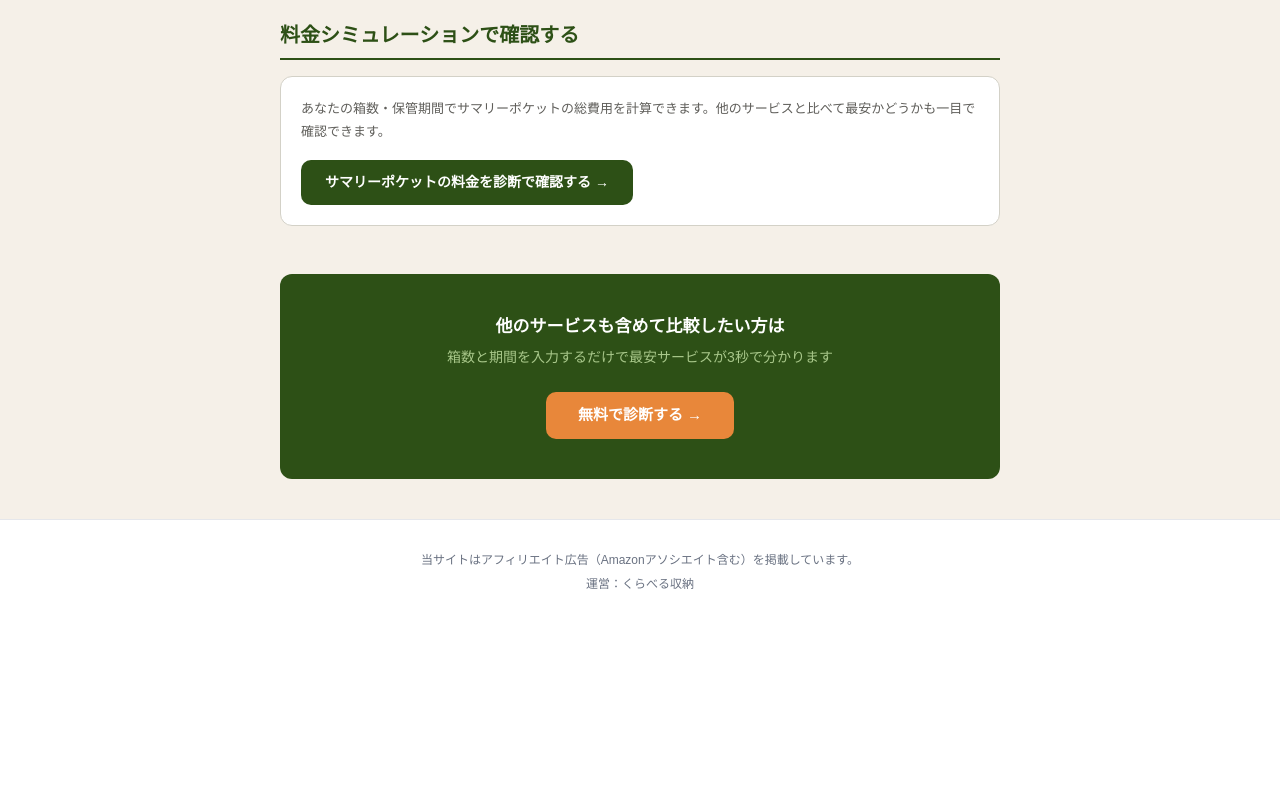
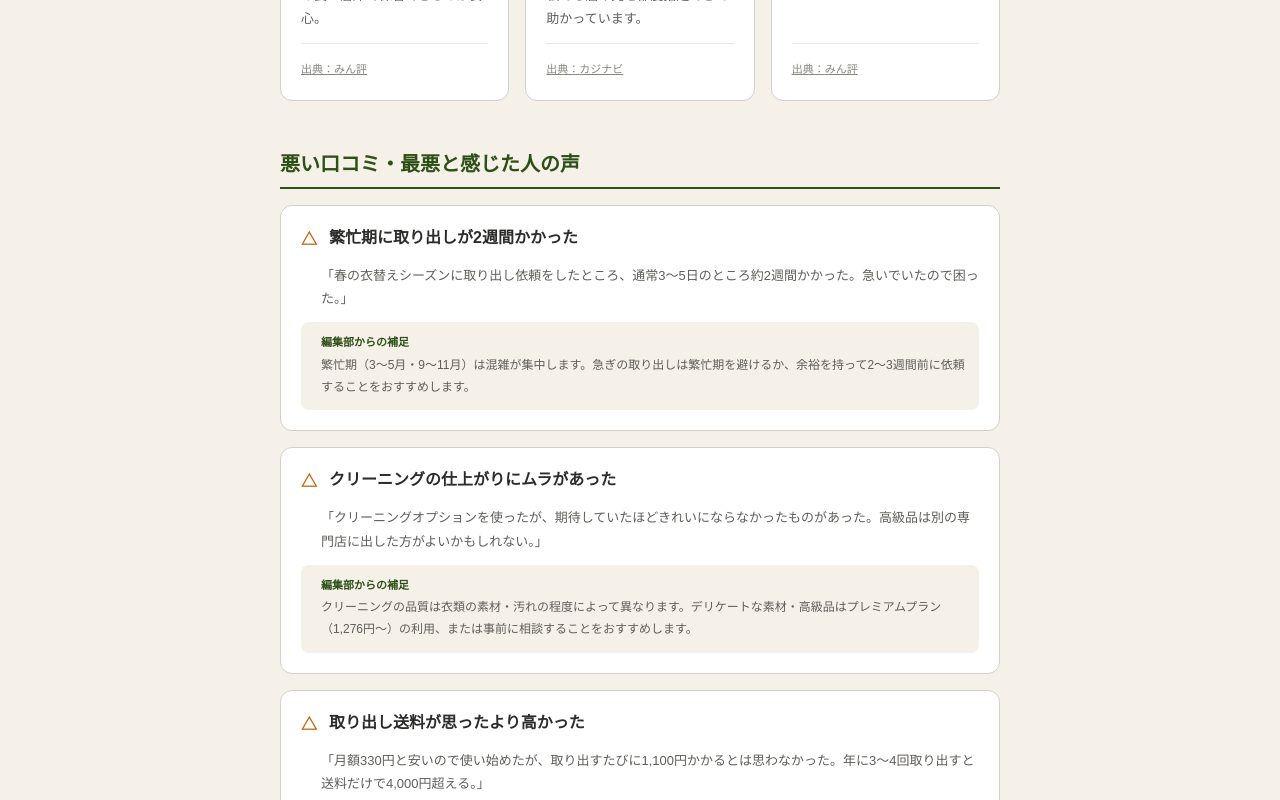
Before and after one commit to kazukiyamada19920206-ai/kurabe-storage, a Next.js app: page /guide/summary-pocket-review in a window 1280 px wide. Shown: the part 3991-4791 px from the top of the page. Before the commit the page ends 4615 px from the top, so only its background shows below. Built offline with nearby package versions, Linux system fonts and the light colour scheme.

Commit message:
seo: サマリーポケット評判記事に悪い口コミ・最悪セクション追加

```diff
--- a/app/guide/summary-pocket-review/page.tsx
+++ b/app/guide/summary-pocket-review/page.tsx
@@ -3,9 +3,9 @@
 import pricing from "../../../pricing.json";
 
 export const metadata: Metadata = {
-  title: "サマリーポケットの評判・口コミを徹底解説｜メリット・デメリットとおすすめの使い方",
+  title: "サマリーポケットの評判・口コミ【最悪の声も掲載】メリット・デメリットを徹底解説",
   description:
-    "サマリーポケットの実際の口コミ・評判、月額料金、メリット・デメリット、オプション機能を徹底解説。初めて宅配収納を使う方におすすめの使い方も紹介します。",
+    "サマリーポケットの良い口コミ・悪い口コミ・最悪の声をリアルに掲載。月額料金・メリット・デメリット・クリーニングオプションを徹底解説。初めての宅配収納選びに。",
 };
 
 const service = pricing.find((s) => s.slug === "summary-pocket")!;
@@ -177,6 +177,10 @@
               {
                 title: "月額はAZUKELやminikuraより少し高め",
                 body: "AZUKEL（220円）・minikura（275円）と比べると330円はやや高め。ただしオプションの付加価値を考えると十分な価値があります。",
+              },
+              {
+                title: "長期利用はminikuraより割高になる",
+                body: "minikuraは13ヶ月目以降に長期割引が適用され、1年以上預けたボックスの取り出し送料も無料になります。1年以上の長期保管を前提にするなら、minikuraの方がトータルコストを抑えられます。",
               },
             ].map((item) => (
               <div key={item.title} className="bg-white rounded-[12px] p-5 flex gap-4" style={{ border: "0.5px solid #D3D1C7" }}>
@@ -362,6 +366,50 @@
           </div>
         </section>
 
+        {/* 悪い口コミ・最悪の声 */}
+        <section>
+          <h2 className="text-[20px] font-[700] text-[#2D5016] mb-4 pb-2 border-b-2 border-[#2D5016]">
+            悪い口コミ・最悪と感じた人の声
+          </h2>
+          <div className="space-y-4">
+            {[
+              {
+                title: "繁忙期に取り出しが2週間かかった",
+                body: "春の衣替えシーズンに取り出し依頼をしたところ、通常3〜5日のところ約2週間かかった。急いでいたので困った。",
+                response: "繁忙期（3〜5月・9〜11月）は混雑が集中します。急ぎの取り出しは繁忙期を避けるか、余裕を持って2〜3週間前に依頼することをおすすめします。",
+              },
+              {
+                title: "クリーニングの仕上がりにムラがあった",
+                body: "クリーニングオプションを使ったが、期待していたほどきれいにならなかったものがあった。高級品は別の専門店に出した方がよいかもしれない。",
+                response: "クリーニングの品質は衣類の素材・汚れの程度によって異なります。デリケートな素材・高級品はプレミアムプラン（1,276円〜）の利用、または事前に相談することをおすすめします。",
+              },
+              {
+                title: "取り出し送料が思ったより高かった",
+                body: "月額330円と安いので使い始めたが、取り出すたびに1,100円かかるとは思わなかった。年に3〜4回取り出すと送料だけで4,000円超える。",
+                response: "取り出し頻度が高い方は送料が積み上がります。年2回以下の取り出しならコスパは良いですが、頻繁に出し入れする方はカラエト（年4回送料無料）やエアトランクを検討してください。",
+              },
+              {
+                title: "箱のサイズが思ったより小さかった",
+                body: "レギュラーボックスに布団を入れようとしたが入らなかった。事前にサイズを確認せずに申し込んでしまい失敗した。",
+                response: "布団・毛布はラージボックスまたは大型アイテムプランをご利用ください。申し込み前に公式サイトでボックスサイズを確認することをおすすめします。",
+              },
+            ].map((item) => (
+              <div key={item.title} className="bg-white rounded-[12px] p-5" style={{ border: "0.5px solid #D3D1C7" }}>
+                <div className="flex gap-3 mb-3">
+                  <span className="font-bold text-[#C4620A] flex-shrink-0 mt-0.5">△</span>
+                  <p className="font-[700] text-[#2C2C2A]">{item.title}</p>
+                </div>
+                <p className="text-[13px] text-[#5F5E5A] leading-[1.8] mb-3 pl-5">「{item.body}」</p>
+                <div className="bg-[#F5F0E8] rounded-[8px] p-3 pl-5">
+                  <p className="text-[11px] font-[600] text-[#2D5016] mb-1">編集部からの補足</p>
+                  <p className="text-[12px] text-[#5F5E5A] leading-[1.8]">{item.response}</p>
+                </div>
+              </div>
+            ))}
+          </div>
+          <p className="text-[11px] text-[#888780] mt-3">※上記は実際のユーザーの声をもとに構成した事例です。サービス内容・料金は2026年5月時点の情報です。</p>
+        </section>
+
         {/* ⑨ 詳細ページへの内部リンク */}
         <section>
           <h2 className="text-[20px] font-[700] text-[#2D5016] mb-4 pb-2 border-b-2 border-[#2D5016]">
```
